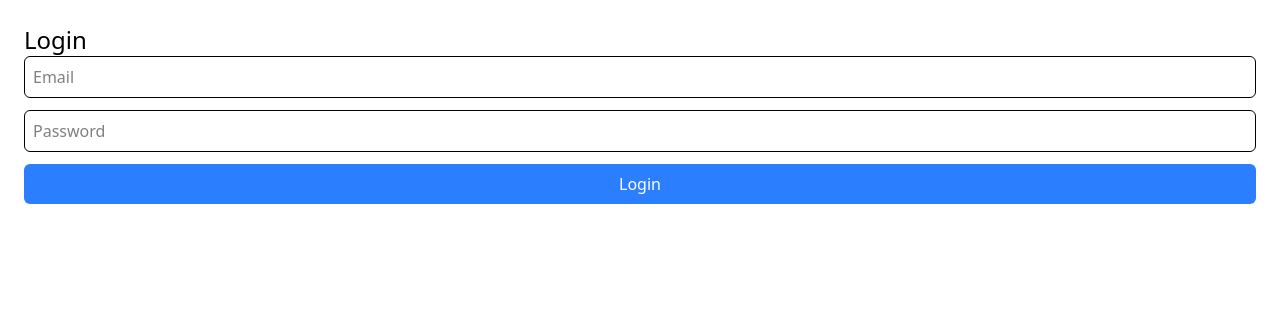
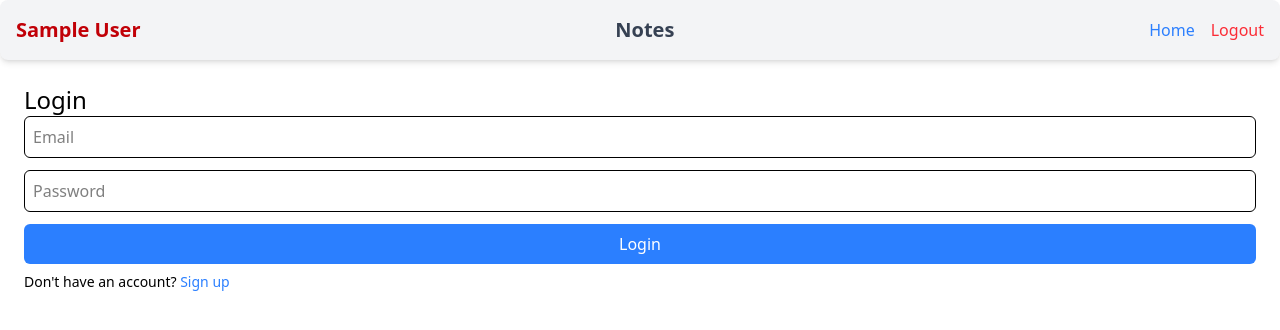
Before and after one commit to imrealrahul9/Note-assignment, a React (Vite) app: page /login in a window 1280 px wide. Shown: the top 330 px of the page. Built offline with nearby package versions, Linux system fonts and the light colour scheme; no server answers; sample sign-in values are in the browser's storage.

Commit message:
commit 3

```diff
--- a/src/App.jsx
+++ b/src/App.jsx
@@ -4,6 +4,7 @@ import Home from "./pages/Home";
 import Favorites from "./pages/Favorites";
 import Login from "./pages/Login";
 import Signup from "./pages/Signup";
+import Navbar from "./components/Navbar";
 import axios from "axios";
 
 export default function App() {
@@ -38,6 +39,7 @@ export default function App() {
   return (
     <Router>
       <div className="app">
+      {user && <Navbar user={user} setUser={setUser} />}
         <Routes>
           <Route path="/" element={user ? <Home notes={notes} setNotes={setNotes} /> : <Navigate to="/login" />} />
           <Route path="/favorites" element={user ? <Favorites notes={notes} /> : <Navigate to="/login" />} />
--- /dev/null
+++ b/src/components/Navbar.jsx
@@ -0,0 +1,40 @@
+import { Link, useLocation, useNavigate } from "react-router-dom";
+
+export default function Navbar({ user, setUser }) {
+  const location = useLocation();
+  const navigate = useNavigate();
+
+  // ✅ Logout Function
+  const handleLogout = () => {
+    localStorage.removeItem("user");
+    localStorage.removeItem("token");
+    setUser(null);
+    navigate("/login");
+  };
+
+  return (
+    <nav className="bg-gray-100 shadow-md p-4 flex justify-between items-center rounded-lg">
+      <h1 className="text-xl font-bold text-red-700">
+        { user?.name ? `${user.name}` : "Notes"}
+      </h1>
+      <h1 className="text-xl font-bold text-gray-700">
+        Notes
+      </h1>
+
+      <div className="flex gap-4">
+        {location.pathname === "/" ? (
+          <Link to="/favorites" className="text-blue-500 hover:underline">
+            Favorites
+          </Link>
+        ) : (
+          <Link to="/" className="text-blue-500 hover:underline">
+            Home
+          </Link>
+        )}
+        <button onClick={handleLogout} className="text-red-500 hover:underline">
+          Logout
+        </button>
+      </div>
+    </nav>
+  );
+}
--- a/src/pages/Home.jsx
+++ b/src/pages/Home.jsx
@@ -52,7 +52,14 @@ export default function Home({ user }) {
 
   // Create Note
   const createNote = async () => {
-    if (!newNote.content.trim()) return;
+    if (!newNote.title.trim()) {
+      alert("Error: Note title cannot be empty!");
+      return;
+    }
+    if (!newNote.content.trim()){
+      alert("Error: Note content cannot be empty!");
+      return;
+    }
     try {
       const token = localStorage.getItem("token");
       const res = await axios.post(
@@ -70,7 +77,7 @@ export default function Home({ user }) {
   // Start Recording
   const startRecording = () => {
     if (recognition) {
-      setNewNote({ title: "", content: "" });
+      // setNewNote({ title: "", content: "" });
       recognition.start();
       setIsRecording(true);
       setTimeout(() => stopRecording(), 60000);
@@ -82,9 +89,9 @@ export default function Home({ user }) {
     if (recognition) {
       recognition.stop();
       setIsRecording(false);
-      if (newNote.content.trim()) {
-        createNote();
-      }
+      // if (newNote.content.trim()) {
+      //   createNote();
+      // }
     }
   };
 
@@ -107,15 +114,27 @@ export default function Home({ user }) {
   const toggleFavorite = async (id, currentStatus) => {
     try {
       const token = localStorage.getItem("token");
+
+      setNotes((prevNotes) =>
+        prevNotes.map((note) =>
+          note._id === id ? { ...note, isFavorite: !currentStatus } : note
+        )
+      );
+
+      if (selectedNote && selectedNote._id === id) {
+        setSelectedNote({ ...selectedNote, isFavorite: !currentStatus });
+      }
+
       const res = await axios.put(
         `http://localhost:8080/notes/${id}`,
         { isFavorite: !currentStatus },
         { headers: { Authorization: `Bearer ${token}` } }
       );
 
-      setNotes(notes.map((note) => (note._id === id ? res.data : note)));
+      setNotes((prevNotes) =>
+        prevNotes.map((note) => (note._id === id ? res.data : note))
+      );
 
-      //  If the note is open in the modal, update it there too
       if (selectedNote && selectedNote._id === id) {
         setSelectedNote(res.data);
       }
@@ -124,16 +143,9 @@ export default function Home({ user }) {
     }
   };
 
+
   return (
     <div className="p-4 max-w-3xl mx-auto">
-      {/* Navbar */}
-      <nav className="flex justify-between p-4 bg-gray-100 shadow-md rounded-lg mb-4">
-        <span className="text-xl font-bold text-gray-800">Welcome, {user?.name}!</span>
-        <div className="flex gap-4">
-          <a href="/" className="text-blue-500 hover:underline">Home</a>
-          <a href="/favorites" className="text-blue-500 hover:underline">Favorites</a>
-        </div>
-      </nav>
 
       {/* Search Bar */}
       <input
--- a/src/pages/Login.jsx
+++ b/src/pages/Login.jsx
@@ -1,6 +1,6 @@
 import { useState } from "react";
+import { useNavigate, Link } from "react-router-dom";
 import axios from "axios";
-import { useNavigate } from "react-router-dom";
 
 export default function Login({ setUser }) {
   const [form, setForm] = useState({ email: "", password: "" });
@@ -12,7 +12,6 @@ export default function Login({ setUser }) {
     try {
       const res = await axios.post("http://localhost:8080/login", form);
 
-      // ✅ Store user & token in localStorage
       localStorage.setItem("user", JSON.stringify({ name: res.data.name }));
       localStorage.setItem("token", res.data.token);
       setUser({ name: res.data.name });
@@ -46,6 +45,9 @@ export default function Login({ setUser }) {
         />
         <button className="px-4 py-2 bg-blue-500 text-white rounded-md">Login</button>
       </form>
+      <p className="text-sm mt-2">
+        Don't have an account? <Link to="/signup" className="text-blue-500 hover:underline">Sign up</Link>
+      </p>
     </div>
   );
 }
--- a/src/pages/Signup.jsx
+++ b/src/pages/Signup.jsx
@@ -1,6 +1,6 @@
 import { useState } from "react";
+import { useNavigate, Link } from "react-router-dom";
 import axios from "axios";
-import { useNavigate } from "react-router-dom";
 
 export default function Signup() {
   const [form, setForm] = useState({ name: "", email: "", password: "" });
@@ -48,6 +48,9 @@ export default function Signup() {
         />
         <button className="px-4 py-2 bg-green-500 text-white rounded-md">Sign Up</button>
       </form>
+      <p className="text-sm mt-2">
+        Already have an account? <Link to="/login" className="text-blue-500 hover:underline">Login</Link>
+      </p>
     </div>
   );
 }
```
